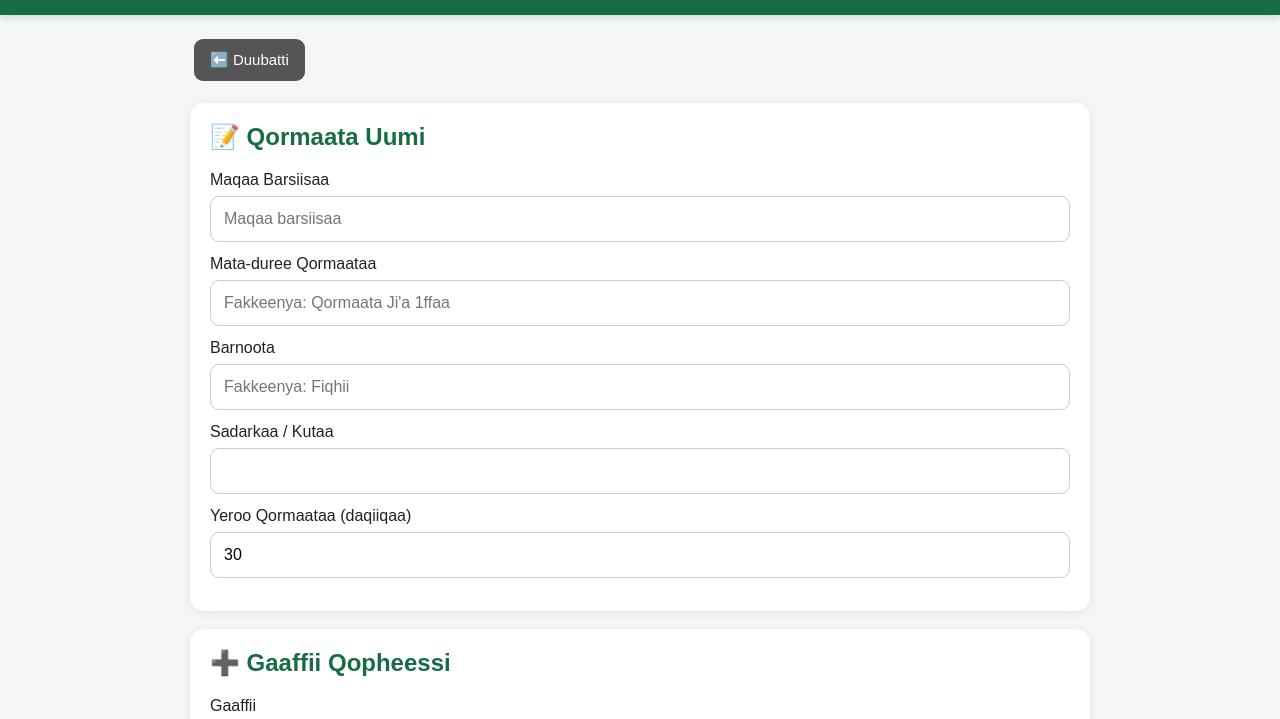
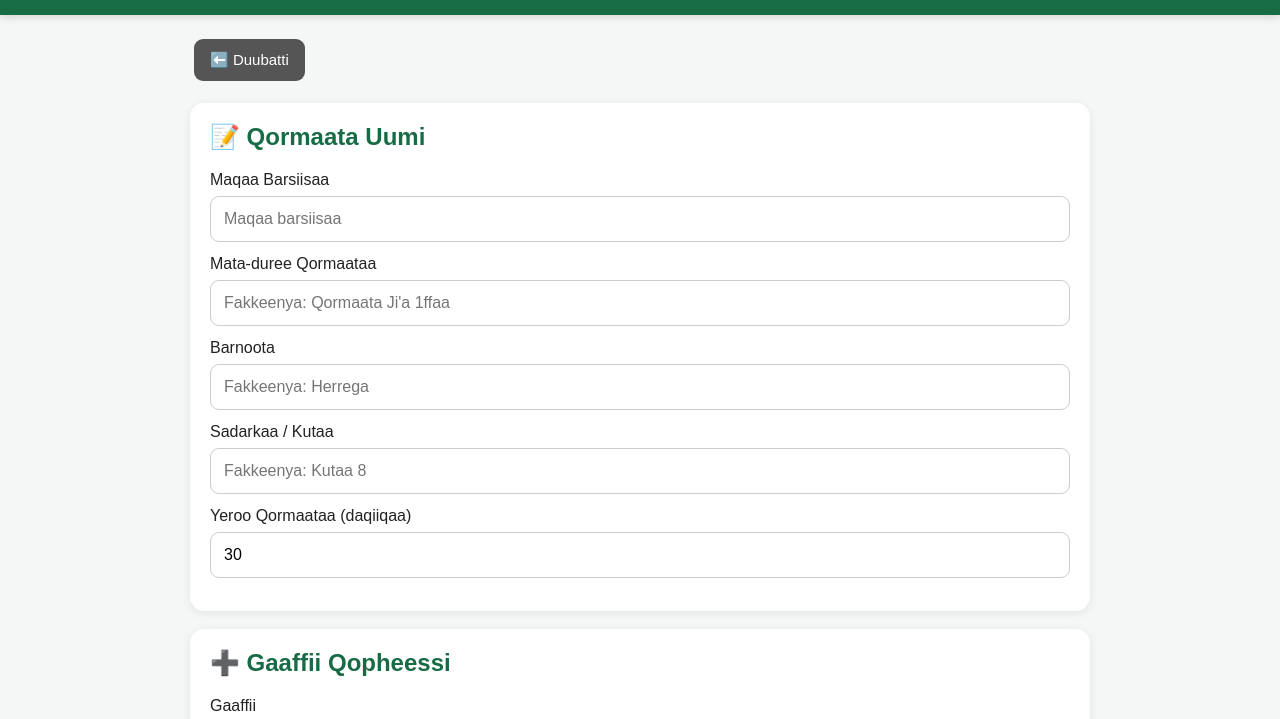
Before and after one commit to abdu64599/or-qormaata, a website: page public/index.html in a window 1280 px wide. Both pictures are taken after a click on the button "📝 Qormaata Uumi". Shown: the part 73-792 px from the top of the page. Drawn offline with Linux system fonts and the light colour scheme.

Commit message:
Update placeholders and button functionality in HTML

```diff
--- a/public/index.html
+++ b/public/index.html
@@ -370,14 +370,14 @@
       <input
         id="subject"
         type="text"
-        placeholder="Fakkeenya: Fiqhii"
+        placeholder="Fakkeenya: Herrega"
       >
 
       <label>Sadarkaa / Kutaa</label>
       <input
         id="grade"
         type="text"
-        placeholder"
+        placeholder="Fakkeenya: Kutaa 8"
       >
 
       <label>Yeroo Qormaataa (daqiiqaa)</label>
@@ -569,10 +569,7 @@
     <div class="top-nav">
       <button
         class="secondary"
-        onclick="showPage('homePage')"
-      >
-        ⬅️ Duubatti
-      </button>
+
     </div>
 
     <div class="card">
@@ -645,6 +642,10 @@
     <div class="top-nav">
       <button
         class="secondary"
+        onclick="showPage('homePage')"
+      >
+        ⬅️ Duubatti
+      </button>
     </div>
 
     <div class="card">
```
Lines whose indentation alone changed are shown as unchanged.
